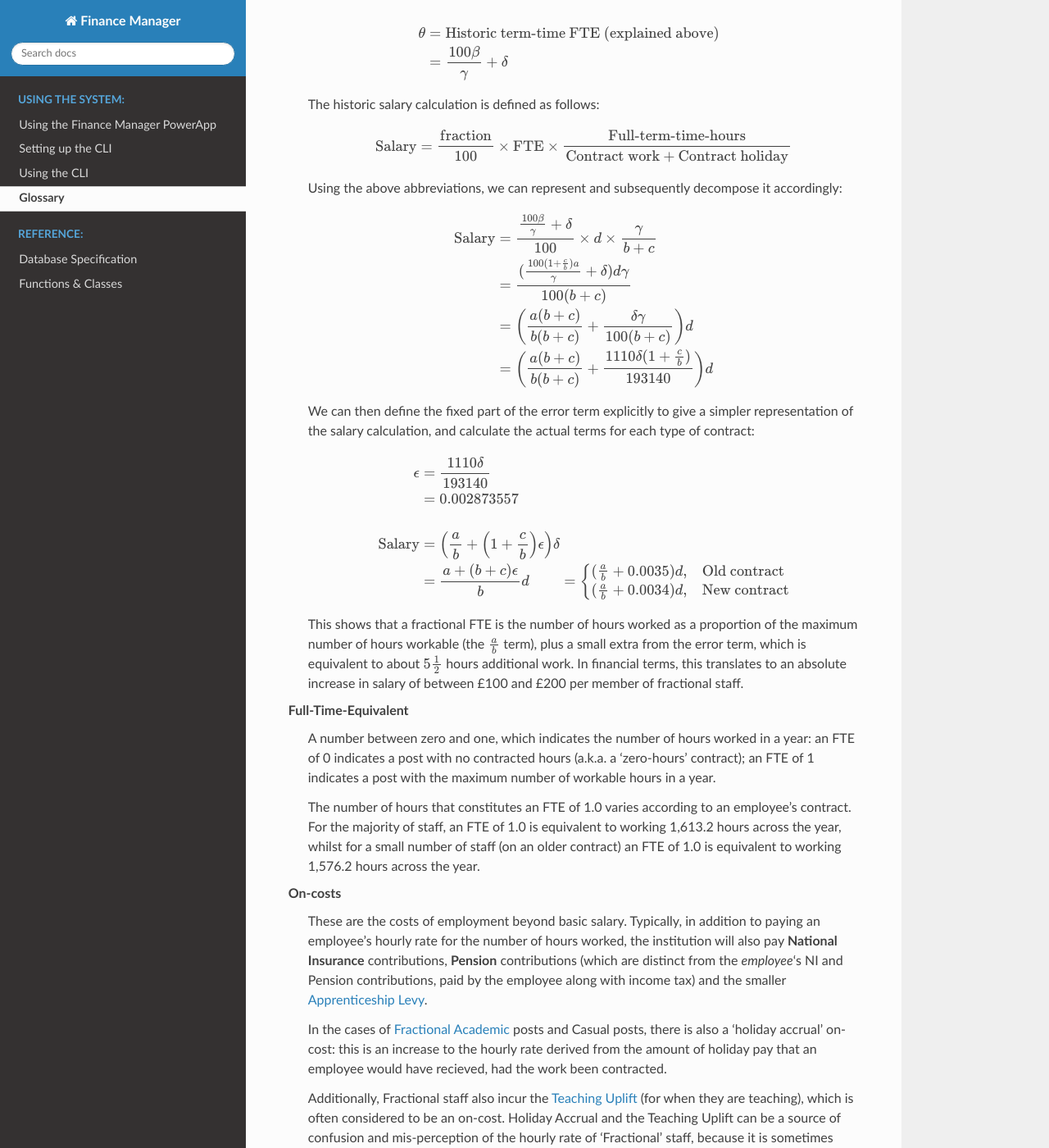
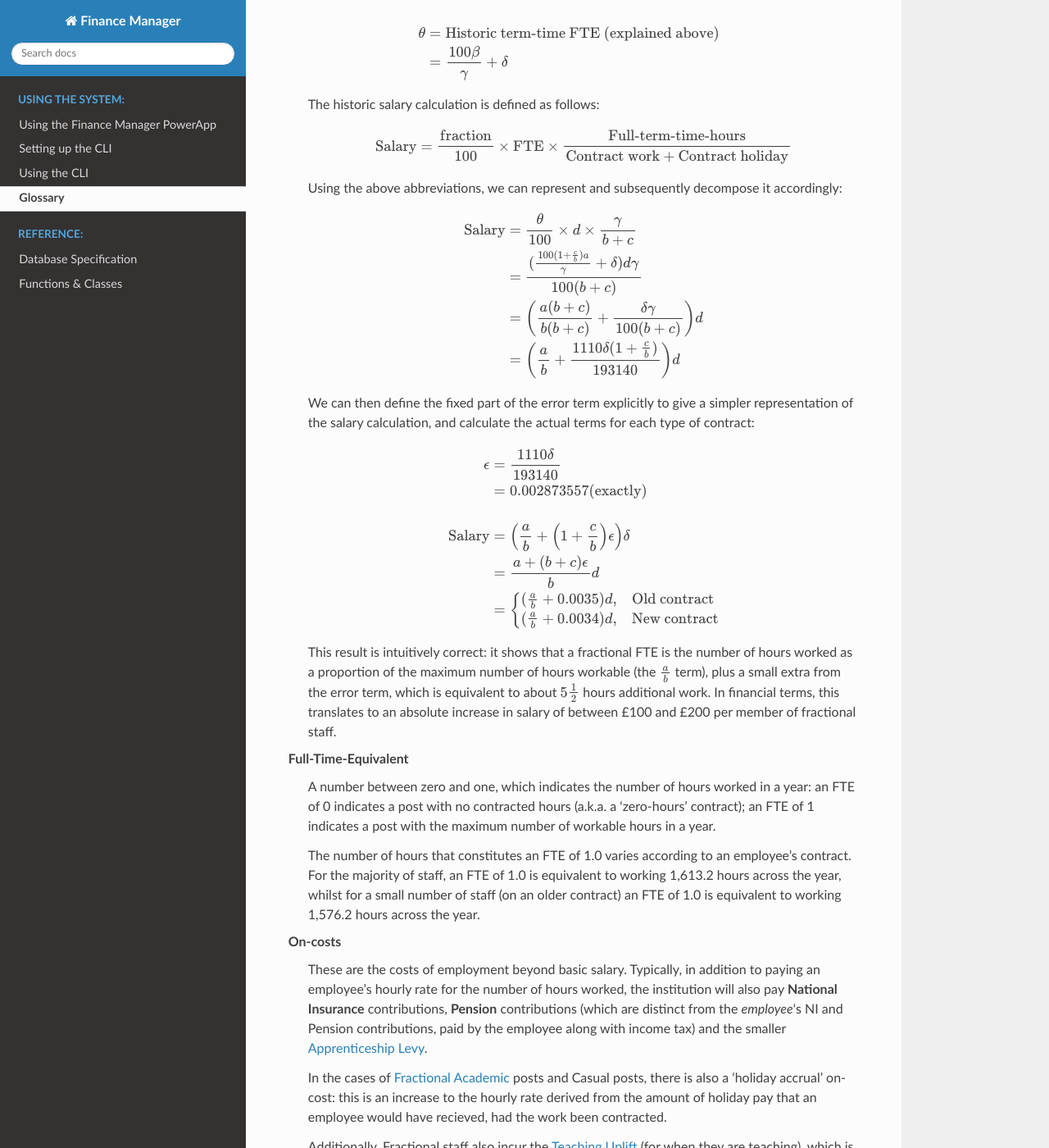
Before and after one commit to jehboyes/finance_manager, a Sphinx documentation site: the page built from docs/source/glossary.rst, in a window 1280 px wide and 1400 px high, scrolled down 1344 px. Shown: the whole window at 82% size. Built offline with Sphinx 7.4.7 and the Read the Docs theme 2.0.0, drawn with Linux system fonts in a browser that asks for light colours.

Commit message:
Latex typesetting improvements

```diff
--- a/docs/source/glossary.rst
+++ b/docs/source/glossary.rst
@@ -116,10 +116,10 @@ Glossary
 
         .. math::
 
-            \text{Salary} &= \frac{\frac{100\beta}{\gamma} + \delta}{100} \times d \times \frac{\gamma}{b + c} \\
+            \text{Salary} &= \frac{\theta}{100} \times d \times \frac{\gamma}{b + c} \\
             &= \frac{(\frac{100(1+\frac{c}{b})a}{\gamma} + \delta)d\gamma}{100(b+c)}  \\
             &= \left(\frac{a(b+c)}{b(b+c)}+\frac{\delta \gamma}{100(b+c)}\right) d \\
-            &= \left(\frac{a(b+c)}{b(b+c)}+\frac{1110\delta(1+\frac{c}{b})}{193140}\right) d
+            &= \left(\frac{a}{b}+\frac{1110\delta(1+\frac{c}{b})}{193140}\right) d
 
         We can then define the fixed part of the error term explicitly to give a simpler representation of the salary calculation, and calculate the actual
         terms for each type of contract:
@@ -127,15 +127,15 @@ Glossary
         .. math::
 
             \epsilon &= \frac{1110\delta}{193140} \\
-                     &= 0.002873557  \\
+                     &= 0.002873557 \text{(exactly)}  \\
             \\
             \text{Salary} &= \left(\frac{a}{b} + \left(1+\frac{c}{b}\right)\epsilon\right)\delta \\
-            &= \frac{a+(b+c)\epsilon}{b}d
+            &= \frac{a+(b+c)\epsilon}{b}d \\
             &= \begin{cases}
             (\frac{a}{b}+0.0035)d,  &  \text{Old contract} \\
             (\frac{a}{b}+0.0034)d,  &  \text{New contract}
             \end{cases}
 
-        This shows that a fractional FTE is the number of hours worked as a proportion of the maximum number of hours workable (the :math:`\frac{a}{b}` term),
+        This result is intuitively correct: it shows that a fractional FTE is the number of hours worked as a proportion of the maximum number of hours workable (the :math:`\frac{a}{b}` term),
         plus a small extra from the error term, which is equivalent to about :math:`5\frac{1}{2}` hours additional work. In financial terms, this translates to
         an absolute increase in salary of between £100 and £200 per member of fractional staff.
```
